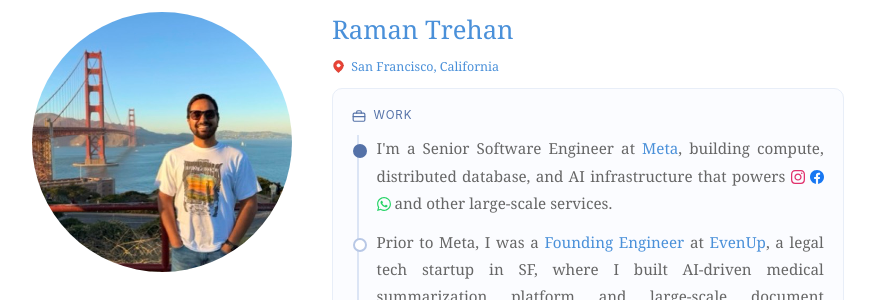
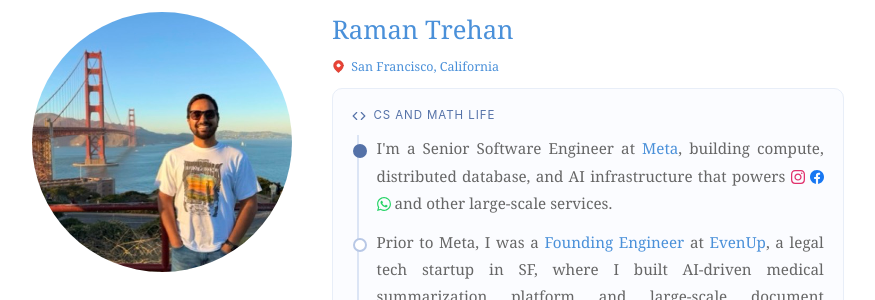
Before and after one commit to ramandeeptrehan/ramandeeptrehan.github.io, a Jekyll site: the page built from index.html, in a window 1280 px wide. Shown: the part 141-441 px from the top of the page, without its empty margins (202-1077 px from the left). Built offline with Jekyll 4.4.1, drawn with Linux system fonts in a browser that asks for light colours.

Commit message:
Rename home page Work card to CS and Math Life
Co-Authored-By: Claude Opus 5.5 <noreply@anthropic.com>

```diff
--- a/index.html
+++ b/index.html
@@ -17,7 +17,7 @@ layout: default
       <span class="highlight">San Francisco, California</span>
     </p>
     <section class="home-card">
-      <p class="home-card-label"><svg xmlns="http://www.w3.org/2000/svg" width="14" height="14" viewBox="0 0 24 24" fill="none" stroke="currentColor" stroke-width="2" stroke-linecap="round" stroke-linejoin="round"><rect x="2" y="7" width="20" height="14" rx="2"/><path d="M16 7V5a2 2 0 0 0-2-2h-4a2 2 0 0 0-2 2v2"/><path d="M2 13h20"/></svg>Work</p>
+      <p class="home-card-label"><svg xmlns="http://www.w3.org/2000/svg" width="14" height="14" viewBox="0 0 24 24" fill="none" stroke="currentColor" stroke-width="2" stroke-linecap="round" stroke-linejoin="round"><path d="m16 18 6-6-6-6"/><path d="m8 6-6 6 6 6"/></svg>CS and Math Life</p>
       <div class="timeline">
         <div class="timeline-item current">
           <p class="bio">I'm a Senior Software Engineer at <span class="highlight">Meta</span>, building compute, distributed database, and AI infrastructure that powers
```
